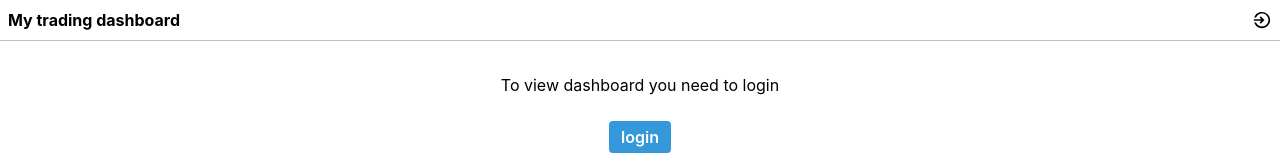
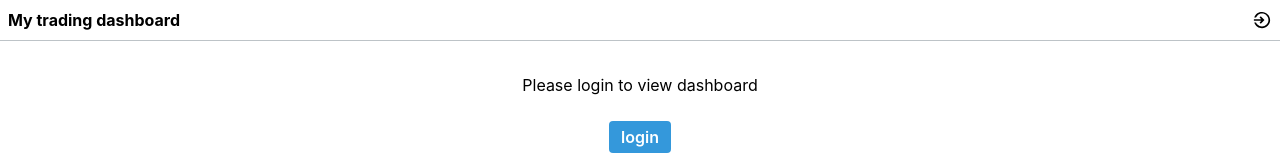
Before and after one commit to daxter-army/real-time-trading-dashboard, a React (Vite) app in the folder frontend/: page / in a window 1280 px wide. Shown: the top 163 px of the page. Built offline with nearby package versions, Linux system fonts and the light colour scheme; no server answers.

Commit message:
chore(fe)(constants): change literal

```diff
--- a/frontend/src/constants/constants.ts
+++ b/frontend/src/constants/constants.ts
@@ -18,7 +18,7 @@ export const CHART_TYPE_CANDLE = "candlestick"
 export const STATICS = {
     CLOSING_PRICE: "closing price",
     APP_TITLE: "My trading dashboard",
-    LOGIN_MANDATE: "To view dashboard you need to login"
+    LOGIN_MANDATE: "Please login to view dashboard"
 }
 
 export const LOCAL_STORAGE_KEYS = {
```
